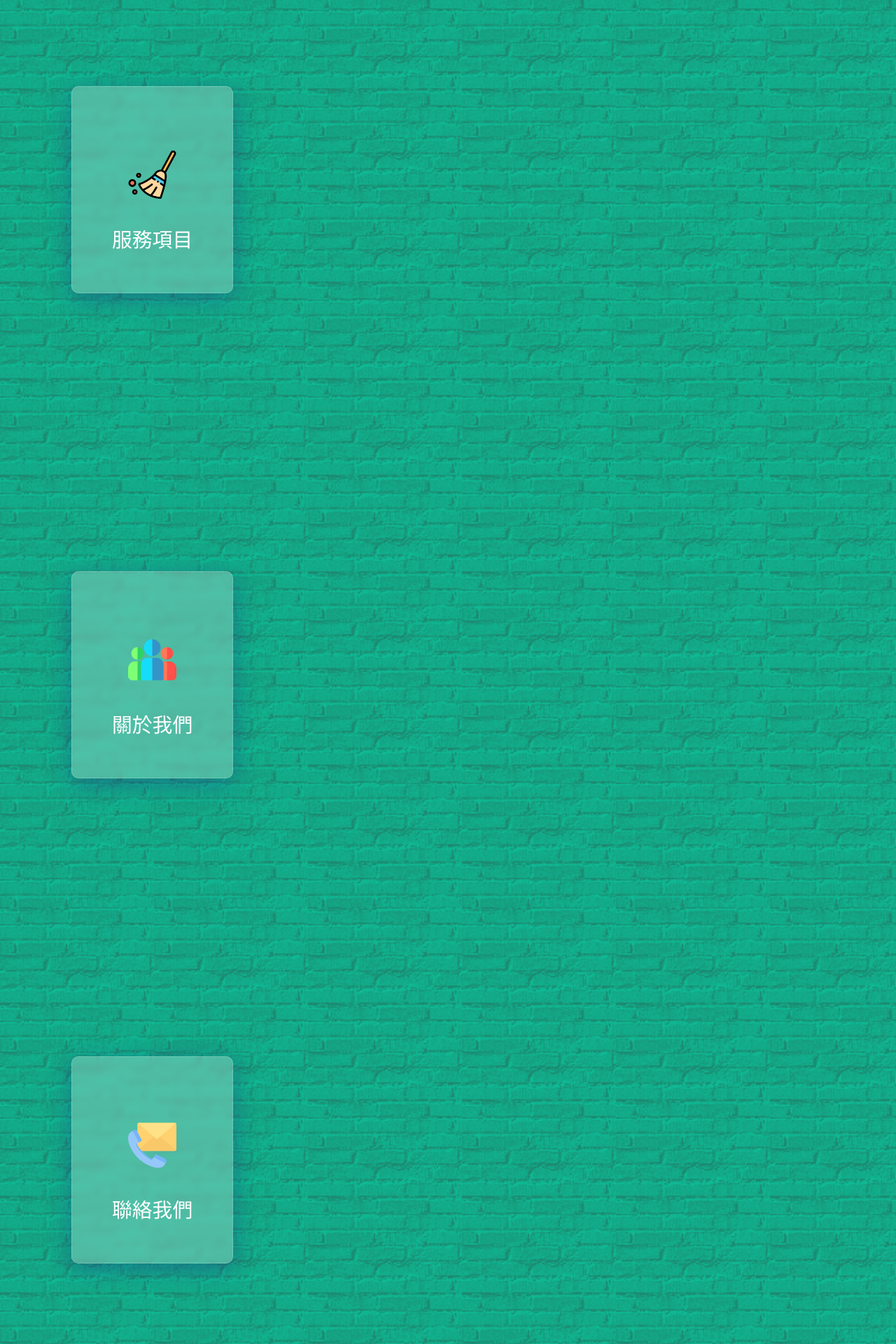
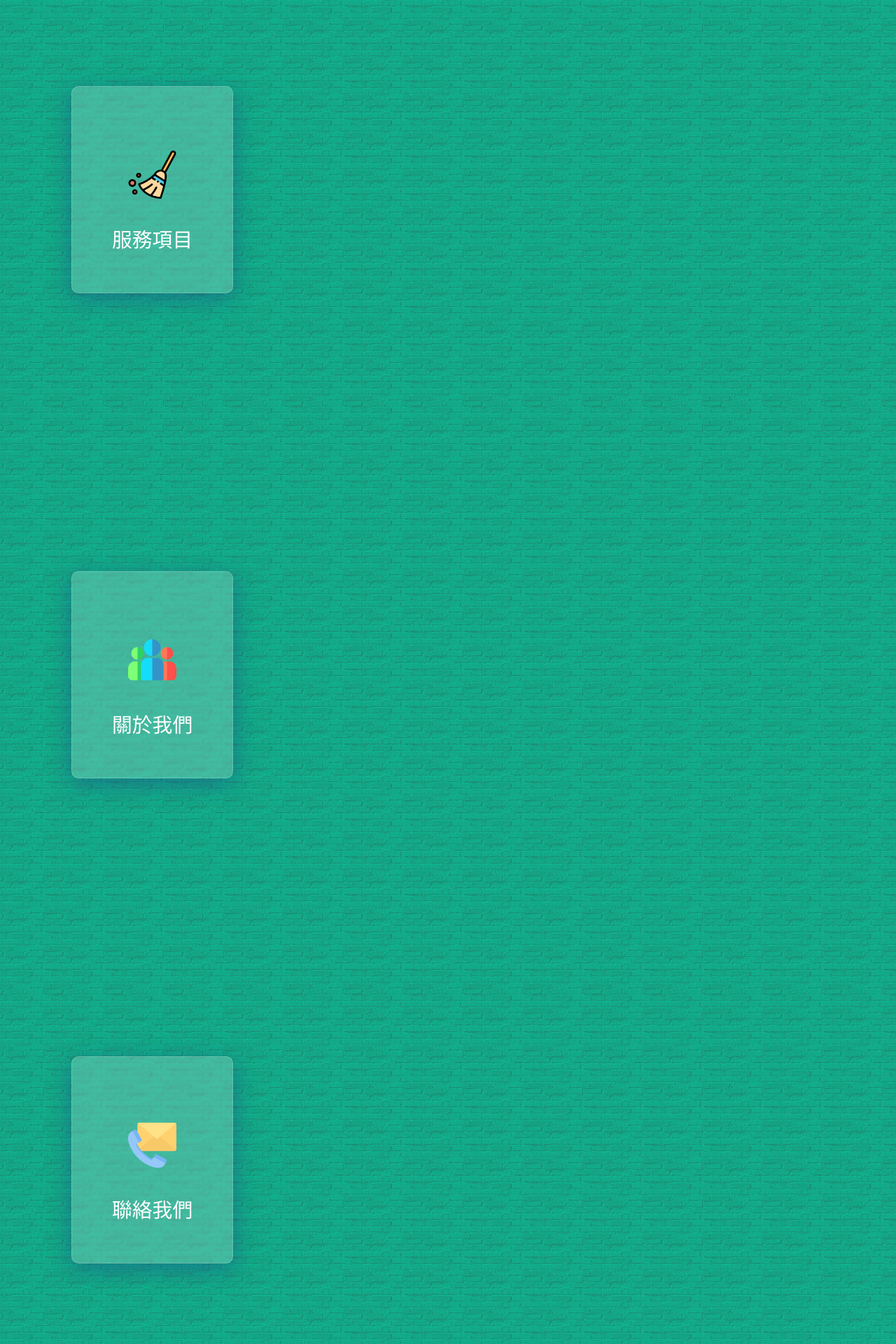
Before and after one commit to WuTzuHung/youmei, a Vue app: page / in a window 1280 px wide. Shown: the part 260-2180 px from the top of the page at 70% size. Built offline with nearby package versions, Linux system fonts and the light colour scheme; a web font is replaced by a local one.

Commit message:
backdrop-filter

```diff
--- a/src/views/HomeView.vue
+++ b/src/views/HomeView.vue
@@ -172,10 +172,10 @@
   .ourService{
     width: 70%;
     height: 37dvh;
-    background: rgba( 255, 255, 255, 0.25 );
+    background: rgba( 255, 255, 255, 0.2 );
     box-shadow: 0 8px 32px 0 rgba( 31, 38, 135, 0.37 );
-    backdrop-filter: blur( 4px );
-    -webkit-backdrop-filter: blur( 4px );
+    backdrop-filter: blur( 1px );
+    -webkit-backdrop-filter: blur( 1px );
     border-radius: 10px;
     border: 1px solid rgba( 255, 255, 255, 0.18 );
     transition: box-shadow 1s, background-color 1s,filter 1s;
@@ -211,10 +211,10 @@
   .aboutUs{
     width: 70%;
     height: 37dvh;
-    background: rgba( 255, 255, 255, 0.25 );
+    background: rgba( 255, 255, 255, 0.2 );
     box-shadow: 0 8px 32px 0 rgba( 31, 38, 135, 0.37 );
-    backdrop-filter: blur( 4px );
-    -webkit-backdrop-filter: blur( 4px );
+    backdrop-filter: blur( 1px );
+    -webkit-backdrop-filter: blur( 1px );
     border-radius: 10px;
     border: 1px solid rgba( 255, 255, 255, 0.18 );
     transition: transform 0.3s ease;
@@ -248,10 +248,10 @@
   .contactUs{
     width: 70%;
     height: 37dvh;
-    background: rgba( 255, 255, 255, 0.25 );
+    background: rgba( 255, 255, 255, 0.2 );
     box-shadow: 0 8px 32px 0 rgba( 31, 38, 135, 0.37 );
-    backdrop-filter: blur( 4px );
-    -webkit-backdrop-filter: blur( 4px );
+    backdrop-filter: blur( 1px );
+    -webkit-backdrop-filter: blur( 1px );
     border-radius: 10px;
     border: 1px solid rgba( 255, 255, 255, 0.18 );
     transition: transform 0.3s ease;
@@ -302,6 +302,13 @@
 /* PC: 1200px 以上 */
 @media (min-width: 1200px) {
 
+  body {
+
+  background-image: url('/pictures/brick-wall--dark--1920x1080.png');
+  background-size: cover;         /* 确保背景图片覆盖整个元素 */
+  background-position: center;    /* 背景图片居中显示 */
+}
+
 
     .Third{
   height: 260dvh;
```
Also changed, not shown: public/pictures/brick-wall-dark.png (added).
